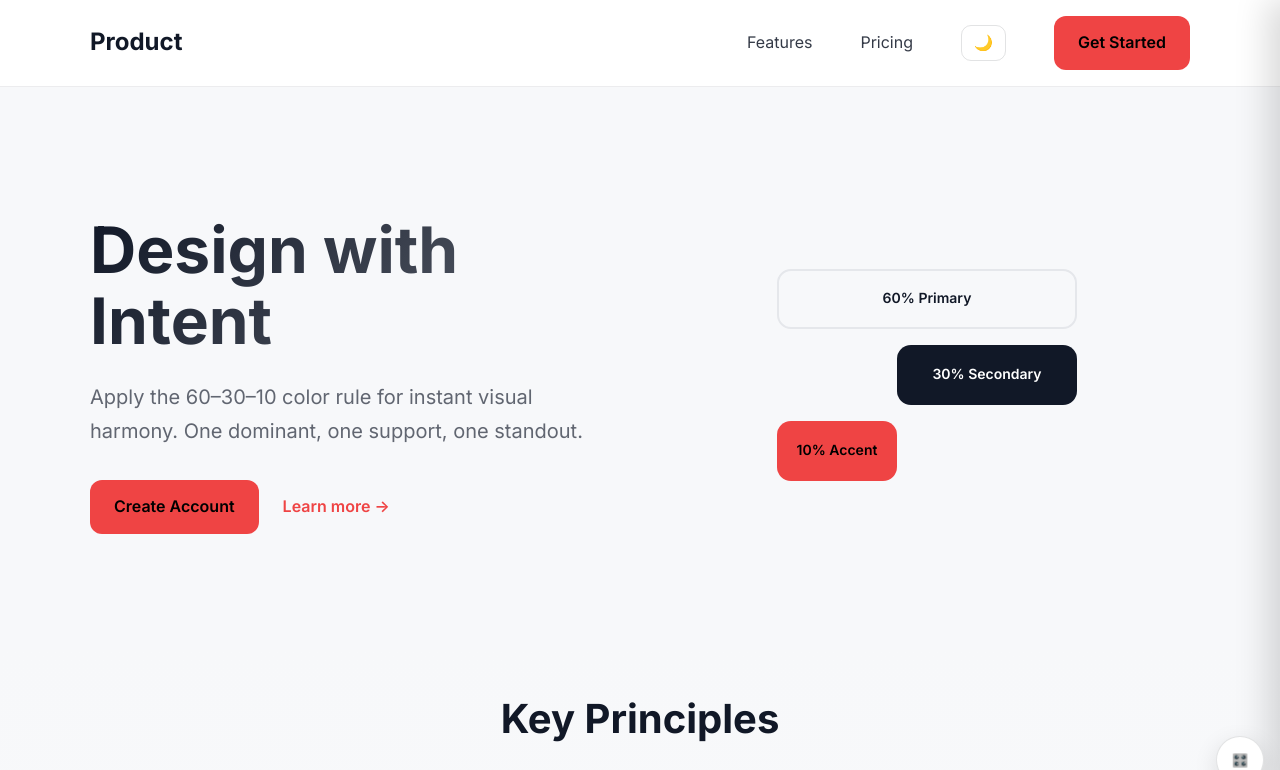
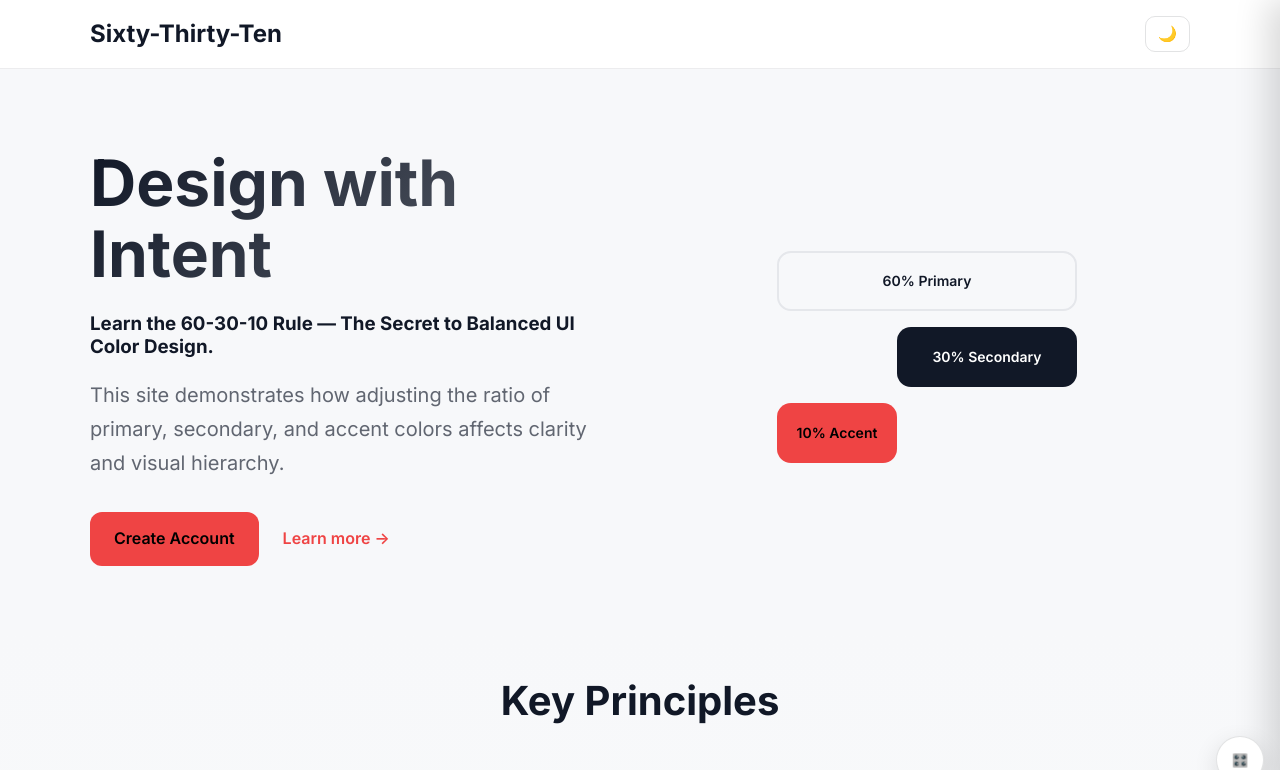
Before and after one commit to myquite/sixty-thirty-ten, a plain HTML site: page index.html in a window 1280 px wide. Shown: the top 770 px of the page. Drawn offline with Linux system fonts and the light colour scheme.

Commit message:
Update branding and content in index.html to reflect new site focus on the 60-30-10 color design rule

```diff
--- a/index.html
+++ b/index.html
@@ -11,12 +11,9 @@
 <body class="theme-light">
   <header class="site-header">
     <div class="container">
-      <h1 class="brand">Product</h1>
+      <h1 class="brand">Sixty-Thirty-Ten</h1>
       <nav class="nav">
-        <a href="#" class="nav-link">Features</a>
-        <a href="#" class="nav-link">Pricing</a>
         <button id="theme-toggle" class="theme-toggle" aria-label="Toggle dark mode">🌙</button>
-        <a href="#" class="btn btn-accent">Get Started</a>
       </nav>
     </div>
   </header>
@@ -26,8 +23,9 @@
       <div class="container">
         <div class="hero-content">
           <h2 class="hero-title">Design with Intent</h2>
+          <h3 class="learning-goal-title">Learn the 60-30-10 Rule — The Secret to Balanced UI Color Design.</h3>
           <p class="lead">
-            Apply the 60–30–10 color rule for instant visual harmony. One dominant, one support, one standout.
+            This site demonstrates how adjusting the ratio of primary, secondary, and accent colors affects clarity and visual hierarchy.
           </p>
           <div class="actions">
             <a class="btn btn-accent" href="#">Create Account</a>
@@ -111,8 +109,7 @@
 
   <footer class="site-footer">
     <div class="container">
-      <small>© 2025 Product Co.</small>
-      <a class="link-accent" href="#">Contact</a>
+      <small>© 2025 Design by Mike White</small>
     </div>
   </footer>
 
```
